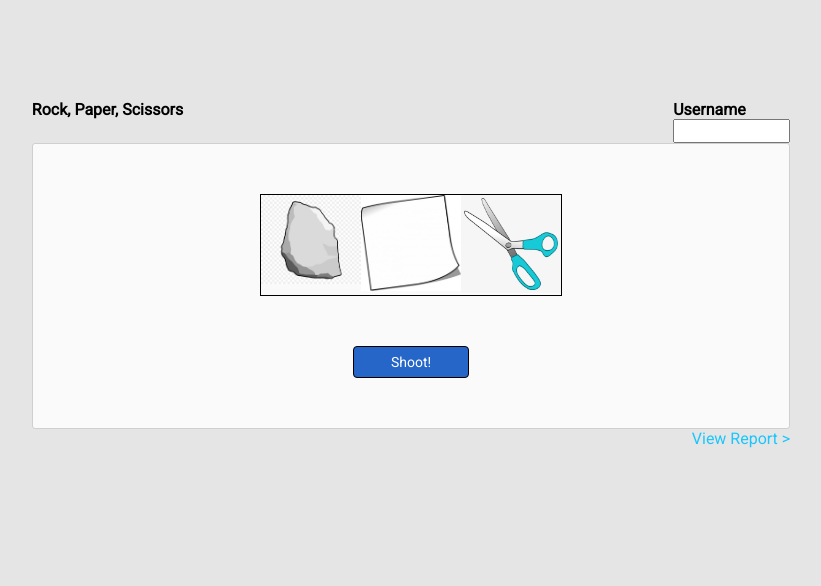
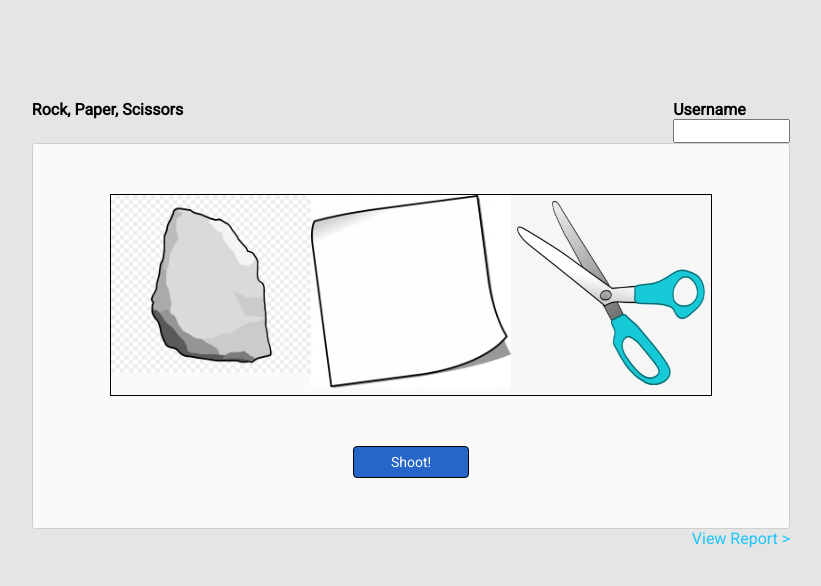
Before and after one commit to 102932079/RockPaperScissors, an Angular app in the folder RPS/: page /play in a window 1280 px wide. Shown: the top 586 px of the page, without its empty margins (229-1050 px from the left). Built offline with nearby package versions, Linux system fonts and the light colour scheme.

Commit message:
Add play router link to leaderboard still got issue with winratio and aichoice pic

```diff
--- a/RPS/src/app/routes/leaderboard/leaderboard.component.css
+++ b/RPS/src/app/routes/leaderboard/leaderboard.component.css
@@ -13,3 +13,10 @@
     display: flex;
     justify-content: space-between;
 }
+.footer {
+    float: right;
+    cursor: pointer;
+    color: #1AC6FC;
+    text-decoration: none;
+
+}
--- a/RPS/src/app/routes/leaderboard/leaderboard.component.html
+++ b/RPS/src/app/routes/leaderboard/leaderboard.component.html
@@ -11,3 +11,5 @@
         <app-score-list></app-score-list>
     </div>
 </div>
+<a class="footer" routerLink="play">Play Again ></a>
+<br>
--- a/RPS/src/app/routes/play/play.component.css
+++ b/RPS/src/app/routes/play/play.component.css
@@ -49,8 +49,8 @@ button:hover {
     background: url('../../../assets/rock.png');
 
 
-    width: 100px;
-    height: 100px;
+    width: 200px;
+    height: 200px;
     left: 10px;
     top: 10px;
     background-size: contain;
@@ -60,8 +60,8 @@ button:hover {
 .paper {
     background: url('../../../assets/paper.png');
 
-    width: 100px;
-    height: 100px;
+    width: 200px;
+    height: 200px;
     left: 10px;
     top: 10px;
 
@@ -72,8 +72,8 @@ button:hover {
 .scissors {
     background: url('../../../assets/scissors.png');
 
-    width: 100px;
-    height: 100px;
+    width: 200px;
+    height: 200px;
     left: 10px;
     top: 10px;
     background-size: contain;
--- a/RPS/src/app/routes/result/result.component.css
+++ b/RPS/src/app/routes/result/result.component.css
@@ -48,18 +48,35 @@ button:hover {
 
 .rock {
     background: url('../../../assets/rock.png');
+
+
+    width: 200px;
+    height: 200px;
+    left: 10px;
+    top: 10px;
     background-size: contain;
     background-repeat: no-repeat;
 }
 
 .paper {
     background: url('../../../assets/paper.png');
+
+    width: 200px;
+    height: 200px;
+    left: 10px;
+    top: 10px;
+
     background-size: contain;
     background-repeat: no-repeat;
 }
 
 .scissors {
     background: url('../../../assets/scissors.png');
+
+    width: 200px;
+    height: 200px;
+    left: 10px;
+    top: 10px;
     background-size: contain;
     background-repeat: no-repeat;
 }
```
